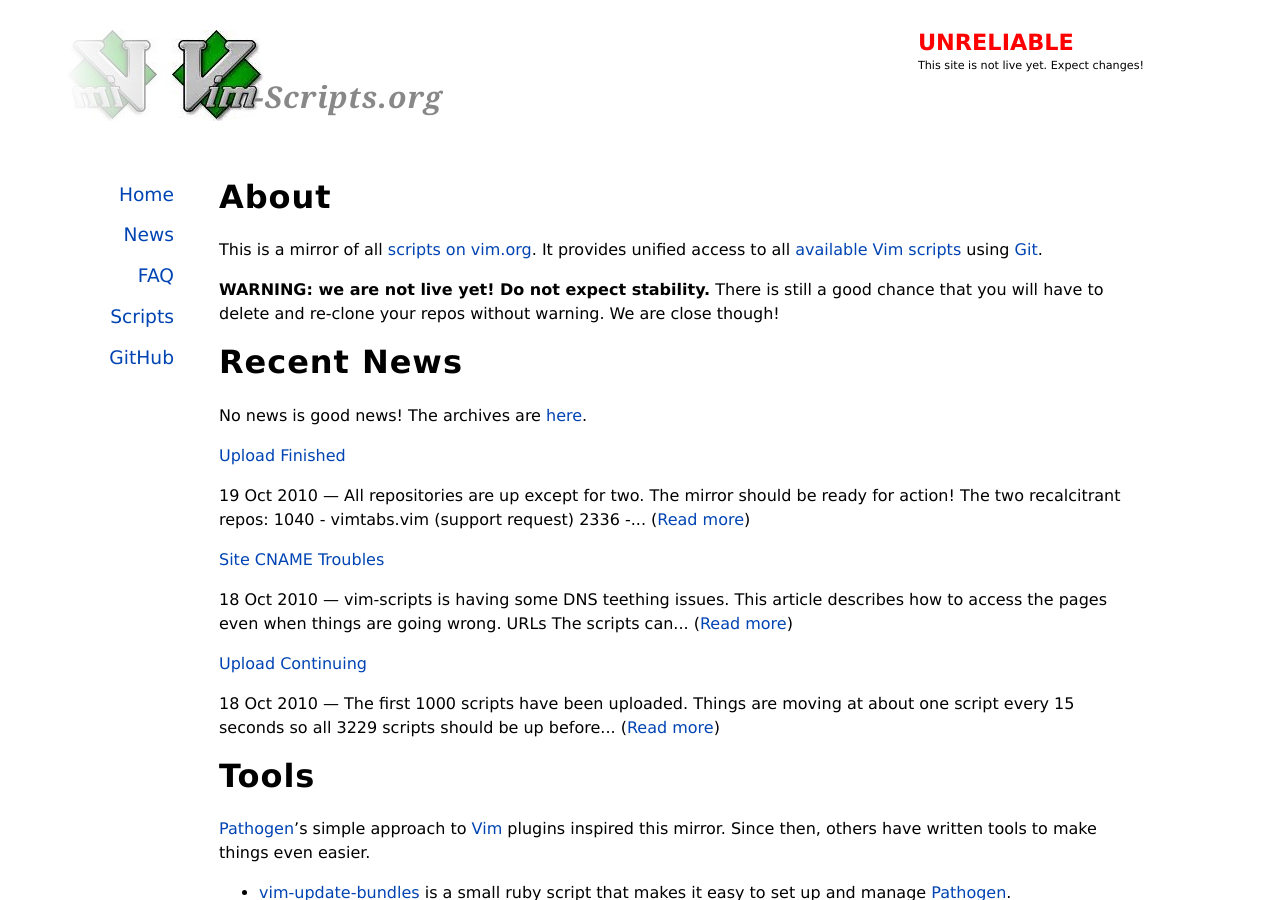
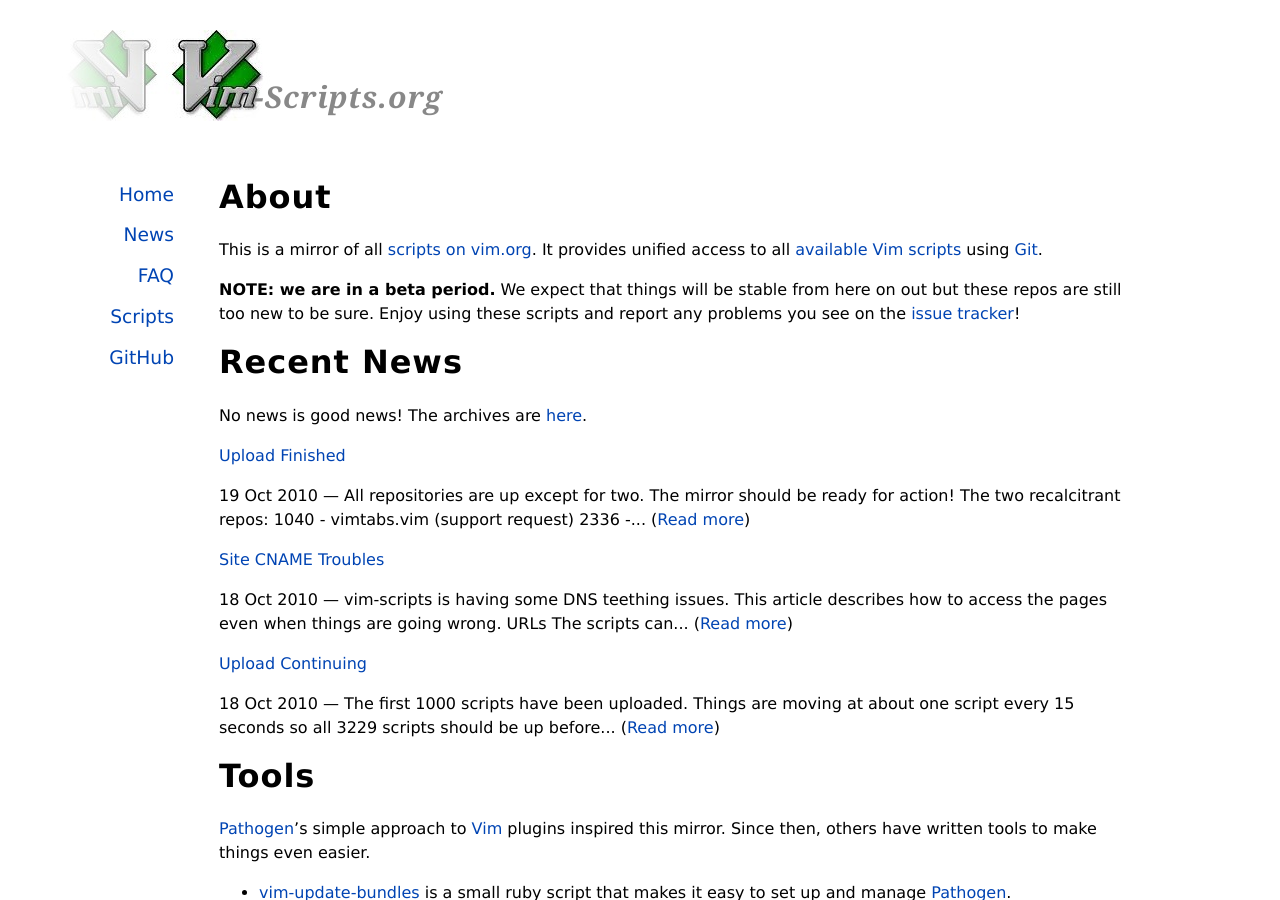
Before and after one commit to vim-scraper/vim-scraper.github.com, a Jekyll site: the page built from index.markdown, in a window 1280 px wide and 900 px high. Built offline with Jekyll 4.4.1, drawn with Linux system fonts in a browser that asks for light colours.

Commit message:
move to beta

```diff
--- a/_layouts/default.html
+++ b/_layouts/default.html
@@ -12,10 +12,6 @@
   <body>
     <div id='wrapper'>
       <div id='header'>
-        <div style="float:right">
-          <span style="font-size:1.4em;font-weight:bold;color:red">UNRELIABLE</span><br/>
-          <span style="font-size:0.7em">This site is not live yet.  Expect changes!</span>
-        </div>
         <h2> <a href='/index.html'><span>Vim</span>-Scripts.org</a>
         </h2>
       </div>
--- a/index.markdown
+++ b/index.markdown
@@ -10,9 +10,10 @@
 [available Vim scripts](http://github.com/vim-scripts/repositories)
 using [Git].
 
-**WARNING: we are not live yet!  Do not expect stability.**
-There is still a good chance that you will have to delete and
-re-clone your repos without warning.  We are close though!
+**NOTE: we are in a beta period.**
+We expect that things will be stable from here on out but these repos
+are still too new to be sure.  Enjoy using these scripts and report
+any problems you see on the [issue tracker](http://github.com/vim-scripts/vim-scraper/issues)!
 
 # Recent News
 
```
